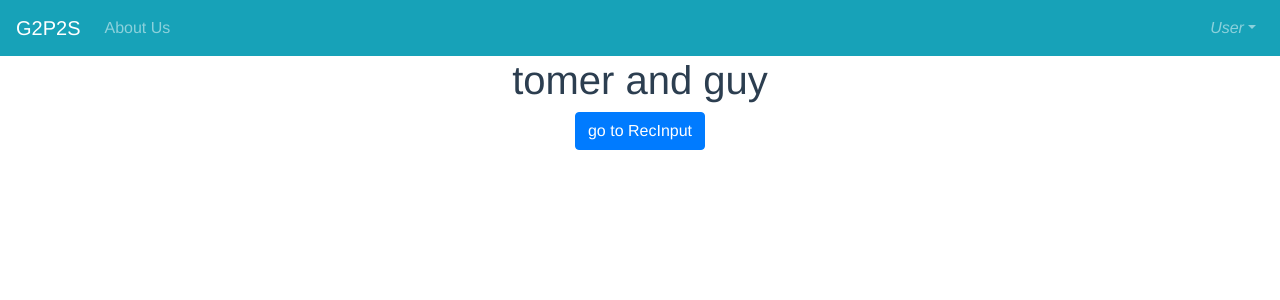
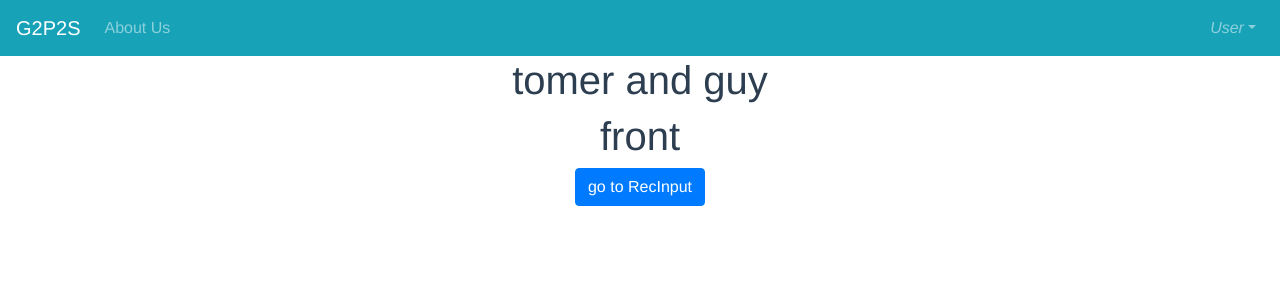
Before and after one commit to GalAgas/FinalProject, a Vue app in the folder client/: page / in a window 1280 px wide. Shown: the top 300 px of the page. Built offline with nearby package versions, Linux system fonts and the light colour scheme.

Commit message:
commit for check

```diff
--- a/client/src/Pages/HomePage.vue
+++ b/client/src/Pages/HomePage.vue
@@ -1,6 +1,7 @@
 <template>
   <div class="container">
     <h1> tomer and guy </h1>
+    <h1> front </h1>
     <b-button variant="primary" :to="{ name: 'RecInputPage'}">go to RecInput</b-button>
   </div>
 </template>
```
